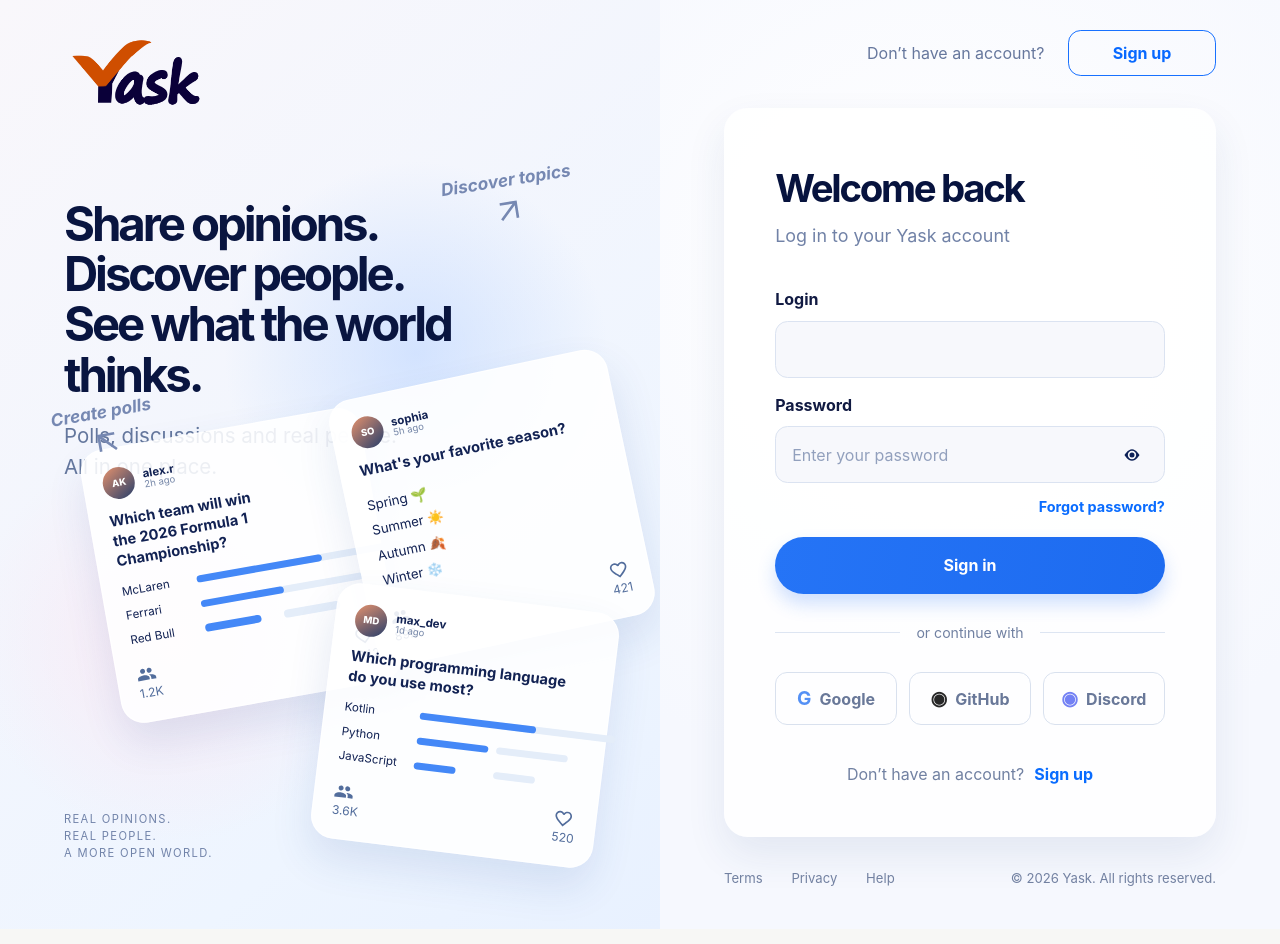
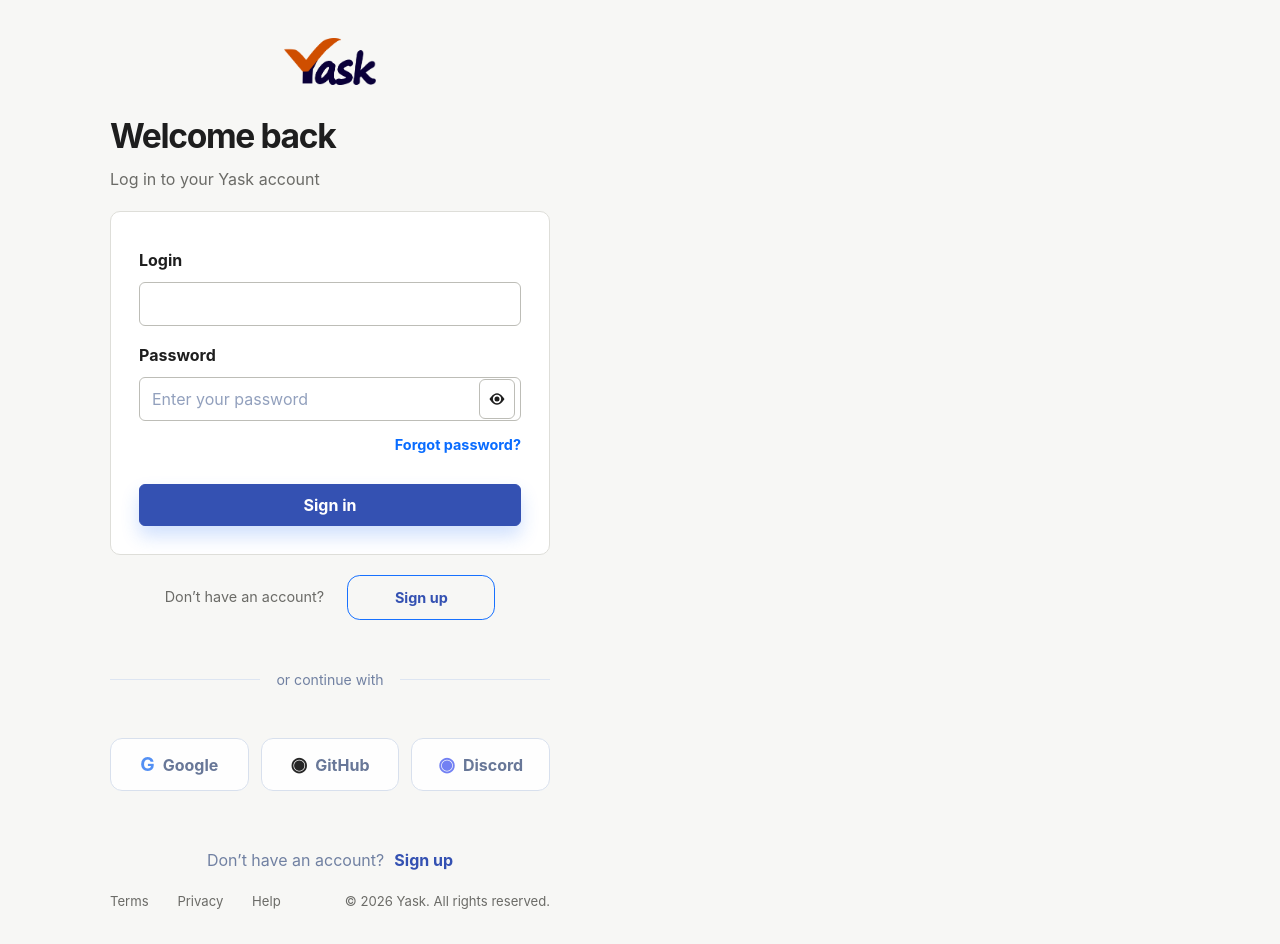
Before and after one commit to yask066/yaskapp, a React (Vite) app in the folder apps/web/: page /login in a window 1280 px wide. Built offline with nearby package versions, Linux system fonts and the light colour scheme.

Commit message:
feat(web): redesign authentication and poll editor

```diff
--- a/apps/web/src/features/auth/AuthPage.tsx
+++ b/apps/web/src/features/auth/AuthPage.tsx
@@ -51,42 +51,15 @@
 
   return (
     <main id="main-content" className="auth-page">
-      <section className="auth-showcase" aria-label="About Yask">
+      <section className="auth-panel">
         <a className="auth-brand" href="/" aria-label="Yask home"><img src="/branding/yaskapp_logo.png" alt="" /></a>
-        <div className="auth-showcase-copy">
-          <h1>Share opinions.<br />Discover people.<br />See what the world thinks.</h1>
-          <p>Polls, discussions and real people.<br />All in one place.</p>
-        </div>
-        <div className="showcase-note showcase-note-top">Discover topics <MaterialIcon name="arrow_down_right" /></div>
-        <div className="showcase-note showcase-note-left">Create polls <MaterialIcon name="arrow_down_left" /></div>
-        <div className="showcase-card showcase-card-poll" aria-hidden="true">
-          <div className="showcase-author"><i>AK</i><span><b>alex.r</b><small>2h ago</small></span></div>
-          <strong>Which team will win<br />the 2026 Formula 1 Championship?</strong>
-          <div className="showcase-bars"><span>McLaren <i style={{ width: '76%' }} /></span><span>Ferrari <i style={{ width: '50%' }} /></span><span>Red Bull <i style={{ width: '34%' }} /></span></div>
-          <footer><span><MaterialIcon name="people" /> 1.2K</span> <span><MaterialIcon name="favorite_border" /> 342</span></footer>
-        </div>
-        <div className="showcase-card showcase-card-topic" aria-hidden="true">
-          <div className="showcase-author"><i>SO</i><span><b>sophia</b><small>5h ago</small></span></div>
-          <strong>What's your favorite season?</strong>
-          <p>Spring 🌱<br />Summer ☀️<br />Autumn 🍂<br />Winter ❄️</p>
-          <footer><span><MaterialIcon name="people" /> 892</span> <span><MaterialIcon name="favorite_border" /> 421</span></footer>
-        </div>
-        <div className="showcase-card showcase-card-code" aria-hidden="true">
-          <div className="showcase-author"><i>MD</i><span><b>max_dev</b><small>1d ago</small></span></div>
-          <strong>Which programming language<br />do you use most?</strong>
-          <div className="showcase-bars"><span>Kotlin <i style={{ width: '70%' }} /></span><span>Python <i style={{ width: '43%' }} /></span><span>JavaScript <i style={{ width: '25%' }} /></span></div>
-          <footer><span><MaterialIcon name="people" /> 3.6K</span> <span><MaterialIcon name="favorite_border" /> 520</span></footer>
-        </div>
-        <p className="auth-showcase-tagline">REAL OPINIONS.<br />REAL PEOPLE.<br />A MORE OPEN WORLD.</p>
-      </section>
-      <section className="auth-panel">
         <div className="auth-top-prompt">{isRegistration ? 'Already have an account?' : 'Don’t have an account?'} <a href={isRegistration ? '/login' : '/register'}>{isRegistration ? 'Log in' : 'Sign up'}</a></div>
         <div className="auth-form-card">
           <header>
             <h2>{isRegistration ? 'Create your account' : 'Welcome back'}</h2>
             <p>{isRegistration ? 'Join the Yask community' : 'Log in to your Yask account'}</p>
           </header>
-          <form onSubmit={handleSubmit}>
+          <form className="form-panel" aria-label={isRegistration ? 'Create account' : 'Sign in'} onSubmit={handleSubmit}>
         {isRegistration ? <>
           <label htmlFor="email">Email</label>
           <p id="email-description">We’ll use this to help secure your account.</p>
@@ -103,7 +76,7 @@
         <p id="password-description" className="sr-only">Use a password you do not reuse elsewhere.</p>
         <div className="password-input-wrap">
           <input id="password" name="password" type={passwordVisible ? 'text' : 'password'} autoComplete={isRegistration ? 'new-password' : 'current-password'} required aria-describedby="password-description" placeholder="Enter your password" />
-          <button className="password-visibility" type="button" aria-label={passwordVisible ? 'Hide password' : 'Show password'} onClick={() => setPasswordVisible((visible) => !visible)}><MaterialIcon name={passwordVisible ? 'visibility_off' : 'visibility'} /></button>
+          <button className="password-visibility button button--quiet" type="button" aria-label={passwordVisible ? 'Hide password' : 'Show password'} onClick={() => setPasswordVisible((visible) => !visible)}><MaterialIcon name={passwordVisible ? 'visibility_off' : 'visibility'} /></button>
         </div>
         {isRegistration ? <>
           <label htmlFor="countryCode">Country code</label>
@@ -115,7 +88,7 @@
         </> : null}
         {serverError ? <p className="auth-server-error" role="alert">{serverError}</p> : null}
         {!isRegistration ? <a className="forgot-password-link" href="#forgot-password">Forgot password?</a> : null}
-        <button className="auth-submit" type="submit" disabled={pending}>{pending ? 'Submitting…' : isRegistration ? 'Create account' : 'Sign in'}</button>
+        <button className="auth-submit button button--primary" type="submit" disabled={pending}>{pending ? 'Submitting…' : isRegistration ? 'Create account' : 'Sign in'}</button>
           </form>
           {!isRegistration ? <>
             <div className="auth-divider"><span>or continue with</span></div>
--- a/apps/web/src/features/polls/CreatePollPage.tsx
+++ b/apps/web/src/features/polls/CreatePollPage.tsx
@@ -38,27 +38,27 @@
   }
 
   return (
-    <main id="main-content">
+    <main id="main-content" className="focused-page poll-editor">
       <h1>Create poll</h1>
-      <form onSubmit={submit} noValidate>
-        <label htmlFor="poll-question">Question</label>
+      <form className="form-panel" aria-label="Create a poll" onSubmit={submit} noValidate>
+        <div className="field"><label htmlFor="poll-question">Question</label>
         <textarea id="poll-question" value={question} maxLength={280} onChange={(event) => setQuestion(event.target.value)} required />
         <p>{question.length}/280</p>
-        <fieldset>
+        </div><fieldset className="poll-editor__options">
           <legend>Options</legend>
-          {options.map((option, index) => <div key={index}>
+          {options.map((option, index) => <div className="field-row" key={index}>
             <label htmlFor={`poll-option-${index}`}>Option {index + 1}</label>
             <input id={`poll-option-${index}`} value={option} onChange={(event) => setOptions((current) => current.map((item, itemIndex) => itemIndex === index ? event.target.value : item))} required />
             {options.length > minimumOptions ? <button type="button" onClick={() => setOptions((current) => current.filter((_, itemIndex) => itemIndex !== index))}>Remove option {index + 1}</button> : null}
           </div>)}
-          {options.length < maximumOptions ? <button type="button" onClick={() => setOptions((current) => [...current, ''])}>Add option</button> : null}
+          {options.length < maximumOptions ? <button className="button" type="button" onClick={() => setOptions((current) => [...current, ''])}>Add option</button> : null}
         </fieldset>
-        <label><input type="checkbox" checked={allowVoteCancellation} onChange={(event) => setAllowVoteCancellation(event.target.checked)} /> Allow voters to cancel their vote</label>
-        <label htmlFor="poll-image">Image</label>
+        <label className="field"><span><input type="checkbox" checked={allowVoteCancellation} onChange={(event) => setAllowVoteCancellation(event.target.checked)} /> Allow voters to cancel their vote</span></label>
+        <div className="field"><label htmlFor="poll-image">Image</label>
         <input id="poll-image" type="file" accept="image/jpeg,image/png,image/webp" onChange={(event) => setImage(event.target.files?.[0])} />
-        {validationError ? <p role="alert">{validationError}</p> : null}
-        {createMutation.error ? <p role="alert">{mutationErrorMessage(createMutation.error)}</p> : null}
-        <button type="submit" disabled={Boolean(validationError) || createMutation.isPending}>{createMutation.isPending ? 'Creating poll…' : 'Create poll'}</button>
+        </div>{validationError ? <p className="inline-alert" role="alert">{validationError}</p> : null}
+        {createMutation.error ? <p className="inline-alert" role="alert">{mutationErrorMessage(createMutation.error)}</p> : null}
+        <div className="form-actions"><button className="button button--primary" type="submit" disabled={Boolean(validationError) || createMutation.isPending}>{createMutation.isPending ? 'Creating poll…' : 'Create poll'}</button></div>
       </form>
     </main>
   );
--- a/apps/web/src/styles/global.css
+++ b/apps/web/src/styles/global.css
@@ -217,6 +217,49 @@
   .create-poll-link { padding-inline: 12px; }
 }
 
+/* Focused authentication and poll-editor forms. */
+.focused-page { width: min(100%, 720px); margin: 0 auto; }
+.focused-page > h1 { margin: 0 0 20px; color: var(--text); }
+.auth-page { min-height: 100vh; display: grid; place-items: center; padding: 32px 16px; background: var(--canvas); }
+.auth-panel { display: grid; width: min(100%, 440px); min-height: 0; grid-template-rows: auto auto auto auto; gap: 20px; padding: 0; background: transparent; }
+.auth-brand { justify-self: center; }
+.auth-brand img { display: block; width: 104px; }
+.auth-top-prompt { order: 3; justify-self: center; color: var(--muted); font-size: .9rem; }
+.auth-top-prompt a, .auth-bottom-prompt a { color: var(--accent); font-weight: 700; }
+.auth-form-card { display: contents; }
+.auth-form-card > header { order: 1; }
+.auth-form-card > header h2 { margin: 0; color: var(--text); font-size: clamp(1.7rem, 4vw, 2.1rem); letter-spacing: -.04em; }
+.auth-form-card > header p { margin: 6px 0 0; color: var(--muted); font-size: 1rem; }
+.form-panel { order: 2; display: grid; gap: 10px; padding: 28px; border: 1px solid var(--border); border-radius: var(--radius-md); background: var(--surface); box-shadow: none; }
+.form-panel > label { margin-top: 8px; color: var(--text); font-weight: 650; }
+.form-panel > input, .form-panel textarea, .form-panel select, .password-input-wrap input, .field input, .field textarea, .field select { width: 100%; min-height: 44px; padding: 9px 12px; border: 1px solid var(--border-strong); border-radius: var(--radius-sm); background: var(--surface); color: var(--text); }
+.form-panel textarea { min-height: 120px; resize: vertical; }
+.form-panel > p:not(.auth-server-error):not(.inline-alert) { margin: 0; color: var(--muted); font-size: .82rem; }
+.password-input-wrap { position: relative; }
+.password-input-wrap input { padding-right: 48px; }
+.password-visibility { position: absolute; top: 50%; right: 6px; width: 36px; min-height: 36px; padding: 0; transform: translateY(-50%); border: 0; }
+.auth-submit { width: 100%; margin-top: 10px; }
+.auth-server-error, .inline-alert { padding: 12px 14px; border-left: 3px solid var(--danger); background: #fff8f7; color: var(--danger); }
+.auth-divider, .social-buttons, .auth-bottom-prompt, .auth-legal { order: 4; }
+.auth-legal { justify-content: center; flex-wrap: wrap; color: var(--muted); }
+.poll-editor .form-panel { gap: 20px; }
+.poll-editor__options { display: grid; gap: 12px; padding: 0; border: 0; }
+.poll-editor__options legend { margin-bottom: 2px; color: var(--text); font-weight: 700; }
+.field { display: grid; gap: 8px; margin: 0; color: var(--text); font-weight: 650; }
+.field > span { font-weight: 650; }
+.field > span input[type="checkbox"] { width: 16px; min-height: auto; margin-right: 8px; accent-color: var(--accent); }
+.field-row { display: grid; grid-template-columns: minmax(0, 1fr) auto; gap: 8px; align-items: end; }
+.field-row label { grid-column: 1 / -1; color: var(--text); font-weight: 650; }
+.field-row button { min-height: 40px; border: 1px solid var(--border-strong); border-radius: var(--radius-sm); background: var(--surface); color: var(--muted); }
+.form-actions { display: flex; gap: 12px; align-items: center; margin-top: 4px; }
+
+@media (max-width: 520px) {
+  .form-panel { padding: 20px; }
+  .auth-panel { width: 100%; }
+  .field-row { grid-template-columns: 1fr; }
+  .field-row button { width: 100%; }
+}
+
 @media (prefers-reduced-motion: reduce) {
   *, *::before, *::after {
     scroll-behavior: auto !important;
```
Also changed, not shown: 2 other files (tests, documents, lock files or other folders).
